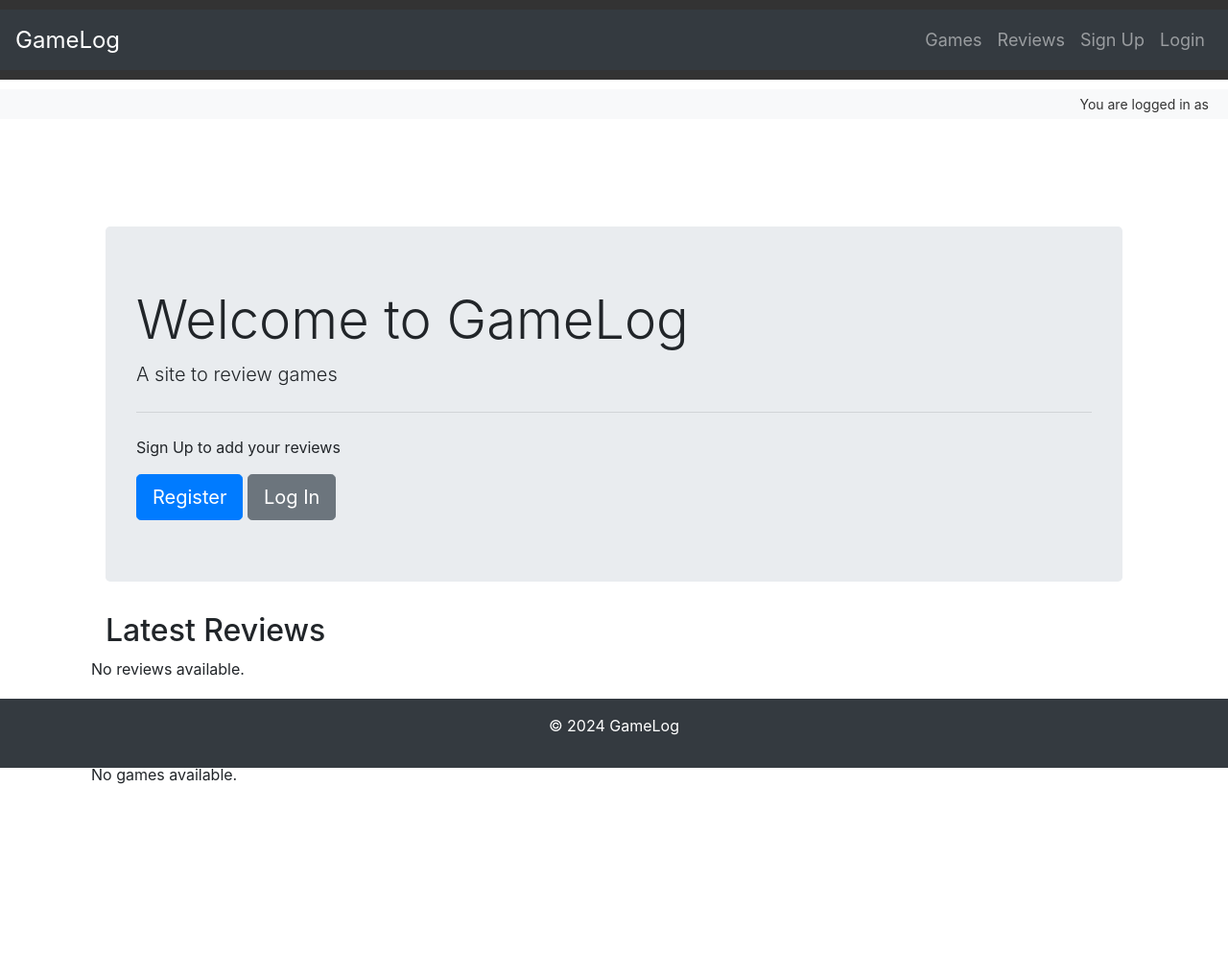
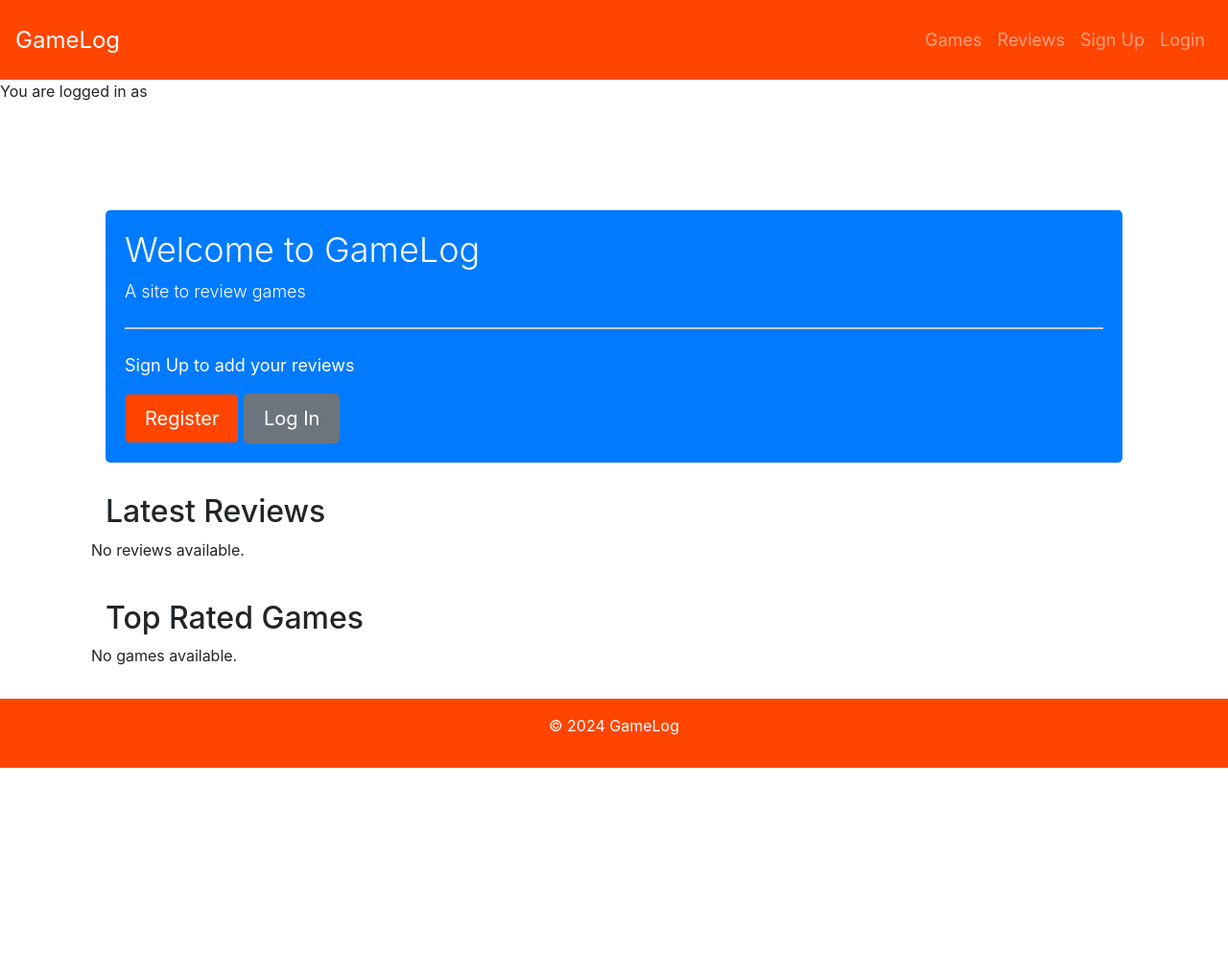
Before and after one commit to Richieon88/django-review-site, a Django app: page / in a window 1280 px wide. Shown: the whole page at 96% size. After the commit the page ends 800 px from the top, so only its background shows below. Run offline with Django 4.2, Linux system fonts and the light colour scheme; data that the repository does not hold is empty; some libraries are stand-ins or nearby versions.

Commit message:
Change color of header and footer

```diff
--- a/static/css/style.css
+++ b/static/css/style.css
@@ -1,38 +1,76 @@
-/* Styling for the header */
+
 header {
-    background-color: #333;
+    background-color: #ff4500;
     padding: 10px 0;
+}
+
+.navbar {
+    background-color: #ff4500;
 }
 
 .navbar-brand {
     font-size: 24px;
+    background-color: #ff4500;
 }
 
 .navbar-nav .nav-link {
     color: #fff;
     font-size: 18px;
     padding: 10px 15px;
+    background-color: #ff4500;
 }
 
 .navbar-nav .nav-link:hover {
     color: #aaa;
 }
 
-/* Custom Styles for the custom message */
-.custom-message-container {
-    text-align: right;
-    padding: 5px 20px;
-    background-color: #f8f9fa;
-    margin-top: 10px;
+.navbar-collapse {
+    background-color: #ff4500;
 }
 
-.custom-message {
-    margin: 0;
-    font-size: 14px;
-    color: #333;
+.bg-dark {
+    background-color: #ff4500 !important;
 }
 
 /* Styling for the main content */
+.jumbotron {
+    background-color: #007bff;
+    padding: 20px;
+}
+
+.jumbotron h1 {
+    font-size: 36px;
+    color: white;
+}
+
+.jumbotron p {
+    font-size: 18px;
+    color: white;
+}
+
+.jumbotron hr {
+    border-top: 2px solid #ccc;
+}
+
+.jumbotron .btn-primary {
+    background-color: #ff4500;
+    color: #fff;
+    font-size: 20px;
+    padding: 10px 20px;
+}
+
+.jumbotron .btn-secondary {
+    background-color: #6c757d;
+    color: #fff;
+    font-size: 20px;
+    padding: 10px 20px;
+}
+
+.jumbotron .btn-primary:hover,
+.jumbotron .btn-secondary:hover {
+    background-color: #0056b3;
+}
+
 .container {
     padding: 20px;
     margin-bottom: 60px;
@@ -56,9 +94,8 @@ header {
 
 /* Styling for the game images */
 .card .card-img-top {
-    max-width: 100%;
-    height: auto;
-    border-radius: 5px;
+    height: 200px;
+    object-fit: cover;
 }
 
 /* Custom Styles for Login Page */
@@ -148,13 +185,6 @@ header {
     background-color: #218838;
 }
 
-/* Styling for the review detail image */
-.card .card-img-top.review-detail-image {
-    max-width: 100%;
-    height: auto;
-    border-radius: 5px;
-}
-
 /* Styling for the comments section */
 .comments {
     margin-top: 20px;
@@ -180,10 +210,10 @@ header {
 
 .comments .like-comment-btn,
 .comments .btn-danger {
+    padding: 5px 10px;
     font-size: 14px;
     border-radius: 3px;
-    margin-right: 10px;
-    padding: 8px 16px;
+    margin-right: 5px;
 }
 
 .comments .like-comment-btn i,
@@ -213,12 +243,8 @@ header {
     border-color: #c82333;
 }
 
-.comments .row {
-    margin-bottom: 10px;
-}
-.comments .col-auto {
-    display: flex;
-    align-items: center;
+.comments .like-comment-btn + .btn-danger {
+    margin-left: 5px;
 }
 
 /* Styling for the footer */
--- a/templates/base.html
+++ b/templates/base.html
@@ -31,7 +31,7 @@
                     {% if user.is_authenticated %}
                         <!-- If user is authenticated, show Profile and Logout links -->
                         <li class="nav-item">
-                            <a class="nav-link" href="{% url 'reviews:profile' %}">Profile</a>
+                            <a class="nav-link" href="{% url 'reviews:profile' %}">Your Reviews</a>
                         </li>
                         <li class="nav-item">
                             <a class="nav-link" href="{% url 'logout' %}">Logout</a>
```
